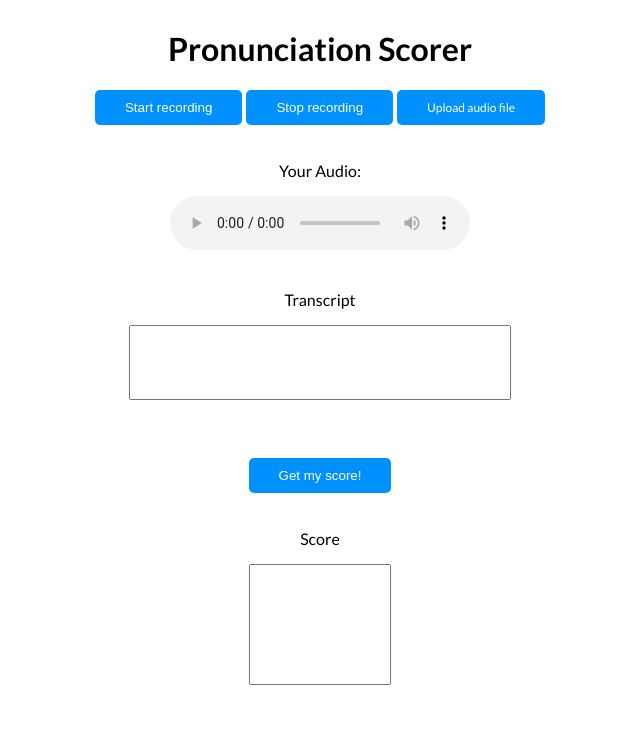
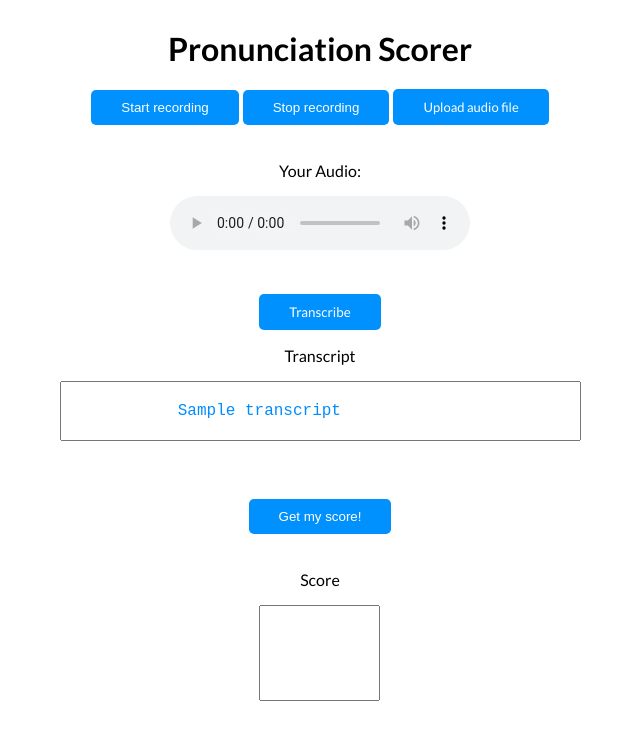
Before and after one commit to Teresa-Yang/Pronunciation-Scorer, a Flask app: template templates/index.html in a window 1280 px wide. Shown: the top 740 px of the page, without its empty margins (320-960 px from the left). Run offline with Flask 2, Linux system fonts and the light colour scheme; the template is opened without the code that fills it: most values are stand-ins (such as "Sample title", 1, 10 or a date in 2020).

Commit message:
Transcript working with uploaded audio file but not recoording yet.

```diff
--- a/app.py
+++ b/app.py
@@ -1,64 +1,64 @@
+import os
 from flask import Flask, flash, render_template, request, redirect
 import speech_recognition as sr
+
+
+# _path = Path(__file__).parent.__str__() + "\\files"
+# if not os.path.exists(_path):
+#     os.mkdir(_path)
 
 app = Flask(__name__)
 
 
+
+# # Dummy response to satisfy website if it does get request to .../favicon.ico
+# @app.route('/favicon.ico', methods=['GET'])
+# def favicon():
+#     return '<h1></h1>'
+
+# # Home page, render the "record.html" template
+# @app.route('/')
+# def home():
+#     return render_template('index.html', name=None)
+
 # Navigation will create GET request for website and POST request for audio data as mp3 file
-
-@app.route("/", methods=["GET", "POST"])
+@app.route('/', methods=['GET', 'POST'])
 def index():
     transcript = ""
-    recording = False
     if request.method == "POST":
-        if "voice-input" in request.form:
-            print("VOICE INPUT FORM SUBMITTED")
-            transcript = recognize_voice_input()
-            recording = False
-        elif "file" in request.files:
-            print("FILE UPLOADED FOR TRANSCRIPTION")
-            transcript = recognize_uploaded_file()
+        print("Audio data received")
 
-    return render_template('index.html', transcript=transcript, recording=recording)
+        # Check if file existence
+        if 'file' not in request.files:
+            flash("Sorry! File not found!")
+            return redirect(request.url)
 
-def recognize_voice_input():
-    recognizer = sr.Recognizer()
+        file = request.files['file']
 
-    with sr.Mic() as source:
-        print("Listening...")
-        recognizer.adjust_for_ambient_noise(source)
-        audio = recognizer.listen(source)
+        # Check that file is named correctly
+        if file.filename == '':
+            flash("Sorry! File name is empty!")
+            return redirect(request.url)
 
-    try:
-        transcript = recognizer.recognize_google(audio, key=None)
-        return transcript
+        # # save file in hosts dir
+        # path = Path(__file__).parent.__str__() + f"\\files\\{file.filename}"
+        # file.save(path)
 
-    except Exception as e:
-        print(f"Error while trying to transcribe voice input: {e}")
-        return ""
+        #Using Python SpeechRecognition
+        if file:
+            recognizer = sr.Recognizer()
+            audioFile = sr.AudioFile(file)
 
-def recognize_uploaded_file():
-    if "file" not in request.files:
-        flash("Sorry. File not found.")
-        return redirect(request.url)
+            # Obtain audio from uploaded file
+            with audioFile as source:
+                data = recognizer.record(source)
+                transcript = recognizer.recognize_google(data, key=None)
 
-    file = request.files["file"]
+    return render_template('index.html', transcript=str(transcript))
 
-    if file.filename == "":
-        flash("Sorry. File name is empty.")
-        return redirect(request.url)
-
-    recognizer = sr.Recognizer()
-    audioFile = sr.AudioFile(file)
-
-    with audioFile as source:
-        data = recognizer.record(source)
-        transcript = recognizer.recognize_google(data, key=None)
-
-    return transcript
-
-
-
+    # # TODO: add scoring capability and return score
+    # if request.method == "GET":
+    #     return ""
 
 
 
@@ -96,5 +96,5 @@ def recognize_uploaded_file():
 #     return render_template('index.html', transcript=transcript)
 
 
-# if __name__ == "__main__":
-#     app.run(debug=True, threaded=True)
+if __name__ == "__main__":
+    app.run(debug=True, threaded=True)
--- a/static/styles/index.css
+++ b/static/styles/index.css
@@ -9,22 +9,10 @@ h1, p, input {
     text-align: center;
 }
 
-.ta_fs {
-    font-size: 20px;
-    color: #ff0000;
-}
-
-.center-container {
-    display: flex;
-    flex-direction: column;
-    align-items: center;
-}
-
 textarea {
     resize: none;
-    text-align: justify;
+    text-align: left;
     vertical-align: center;
-    text-align-last: center;
 }
 
 button {
@@ -40,18 +28,29 @@ button:hover {
     cursor: pointer;
 }
 
-#score_button {
-    margin-top: 40px;
+input:hover {
+    cursor: pointer;
 }
 
 input[type="file"] {
     display: none;
 }
 
+.ta_fs {
+    font-size: 16px;
+    color: #008cff;
+}
+
+.center-container {
+    display: flex;
+    flex-direction: column;
+    align-items: center;
+}
+
 .custom-file-upload {
     font-family: 'Lato', sans-serif;
     text-align: center;
-    font-size: 12px;
+    font-size: 13px;
     background-color: #0191FE;
     color: white;
     border-radius: 5px;
--- a/templates/index.html
+++ b/templates/index.html
@@ -12,59 +12,33 @@
 
 <body>
     <h1>Pronunciation Scorer</h1>
+
+    <form method="post" enctype="multipart/form-data" id="uploaded-file-form">
+        <input id="upload_audio_button" type="file" name=file accept="audio/*"/>
+    </form>
+
     <div>
         <button id="start_button">Start recording</button>
         <button id="stop_button" disabled>Stop recording</button>
-
-        <label for="upload_audio_button" class="custom-file-upload">Upload audio file</label>
-        <input id="upload_audio_button" type="file" accept="audio/*" />
-
-        <!-- <input type="file" id="audioInput" accept="audio/*"/>
-        <button id="upload_audio_button">Upload audio file</button> -->
-        <!-- <button id="random_button">Get a Random Phrase</button> -->
+        <label for="upload_audio_button" form="uploaded-file-form" class="custom-file-upload">Upload audio file</label>
     </div>
-
-
-    <!-- <div>
-        <p>
-            <label for="sanskrit"></label><textarea readonly id="sanskrit" rows="1" cols="25">Sanskrit</textarea>
-            <label for="english"></label><textarea readonly id="english" rows="1" cols="25">English</textarea>
-        </p>
-    </div> -->
 
     <div>
         <p>Your Audio:</p>
         <audio controls id="recorded_audio"></audio>
     </div>
 
+    <div id="speechTranscriptContainer" class="center-container">
+        <input type="submit" id="submitButton" form="uploaded-file-form" value="Transcribe"/>
+        <p>Transcript</p>
 
-    <!-- <div>
-        <p> Prompt: </p>
-        <audio controls id="prompted_audio"></audio>
-    </div> -->
-
-    <!-- <div id="speechContainer" class="center-container">
-        <p>Upload Audio File</p>
-        <form method="post" enctype="multipart/form-data">
-            <input type="file" name="file" />
-            <br/>
-            <input type="submit" id="submitButton" value="Transcribe" />
-        </form>
-
-        {% if transcript != "" %}
-        <div id="speechTranscriptContainer">
-            <h1>Transcript</h1>
-            <p id="speechText">{{ transcript }}</p>
+        <label for="transcript"></label>
+        <textarea readonly class="ta_fs" id="transcript" rows="3" cols="50">
+        {% if transcript|length > 0 %}
+            {{ transcript }}
+        {% endif %}
+        </textarea>
     </div>
-        {% endif %}
-    </div> -->
-
-    <div id="speechTranscriptContainer" class="center-container">
-        <p>Transcript</p>
-        <label for="transcript"></label><textarea readonly class="ta_fs" id="transcript" rows="3" cols="30"></textarea>
-
-    </div>
-
 
     <br />
     <div class="center-container">
@@ -75,21 +49,53 @@
 
 </body>
 
+<!-- <body>
+    <div id="speechContainer">
+        <h1>Upload new File</h1>
+        <form method="post" enctype="multipart/form-data">
+            <input type="file" name="file" accept="audio/*"/>
+            <br>
+            <input type="submit" id="submitButton" value="Transcribe"/>
+        </form>
 
+        {% if transcript != "" %}
+            <div id="speechTranscriptContainer">
+                <h1>Transcript</h1>
+                <p id="speechText">{{ transcript }}</p>
+            </div>
+        {% endif %}
+    </div>
+
+</body> -->
 
 
 <script type="text/javascript">
     let start_button_element = document.getElementById("start_button");
     let stop_button_element = document.getElementById("stop_button");
     let score_button_element = document.getElementById("score_button");
-    // let random_button_element = document.getElementById("random_button");
-    // let prompted_audio_element = document.getElementById("prompted_audio");
     let recorded_audio_element = document.getElementById("recorded_audio");
     let uploaded_audio_element = document.getElementById("upload_audio_button");
+    let transcriptArea = document.getElementById('transcript');
 
     let audio_name = '';
     let record = null;
-    let audioChunks = []
+    let audioChunks = [];
+
+    // TODO: audio_name missing
+
+    // // Function to handle audio submission
+    // function submitAudio(file) {
+    //     $.ajax({
+    //         type: 'GET',
+    //         url: '/save_audio/' + audio_name + "/",
+    //         success: function (result) {
+    //             console.log("successful")
+    //             $('#transcript').val(result);
+    //         }
+    //     });
+
+    // }
+
 
     score_button_element.onclick = () => {
         $.ajax({
@@ -117,38 +123,6 @@
 
     uploaded_audio_element.addEventListener('change', loadAudioFromUpload);
 
-
-    // random_button_element.onclick = () => {
-    //     start_button_element.disabled = false;
-
-    //     $.ajax(
-    //         {
-    //             type: 'GET',
-    //             url: '/get_random_line',
-    //             success: function (result) {
-    //                 const list = result.split(",");
-    //                 $('#sanskrit').val(list[2]);
-    //                 $('#english').val(list[1]);
-    //                 audio_name = list[0].substring(list[0].indexOf("/") + 1, list[0].lastIndexOf("."));
-
-    //                 fetch('/get_random_audio/' + audio_name)
-    //                     .then(res => {
-    //                         return res.body.getReader().read().then(result => {
-    //                             return result
-    //                         });
-    //                     })
-    //                     .then(data => {
-    //                         const blob = new Blob([data.value], { type: "audio/mpeg-3" });
-
-    //                         prompted_audio_element.src = URL.createObjectURL(blob);
-    //                         prompted_audio_element.controls = true;
-    //                         prompted_audio_element.autoplay = true;
-    //                     });
-    //             }
-    //         }
-    //     );
-    // };
-
     function loadAudioFromUpload() {
         const inputElement = document.getElementById("upload_audio_button");
         const file = inputElement.files[0];
@@ -157,6 +131,8 @@
         recorded_audio_element.src = URL.createObjectURL(file);
         recorded_audio_element.controls = true;
         recorded_audio_element.autoplay = false;
+
+        //submitAudio(file);
     }
 
     navigator.mediaDevices
@@ -182,7 +158,7 @@
                     form.append('file', blob, audio_name + ".mp3");
                     $.ajax({
                         type: 'POST',
-                    url: '/save-audio',
+                        url: '/',
                         data: form,
                         cache: false,
                         processData: false,
@@ -191,7 +167,9 @@
                             console.log("Data Received!");
                         }
                     });
+
                 }
+                submitAudio(file);
             }
         });
 
```
Also changed, not shown: other parts of static/styles/index.css (+4 -0 lines), README.md. Lines whose indentation alone changed are shown as unchanged.
